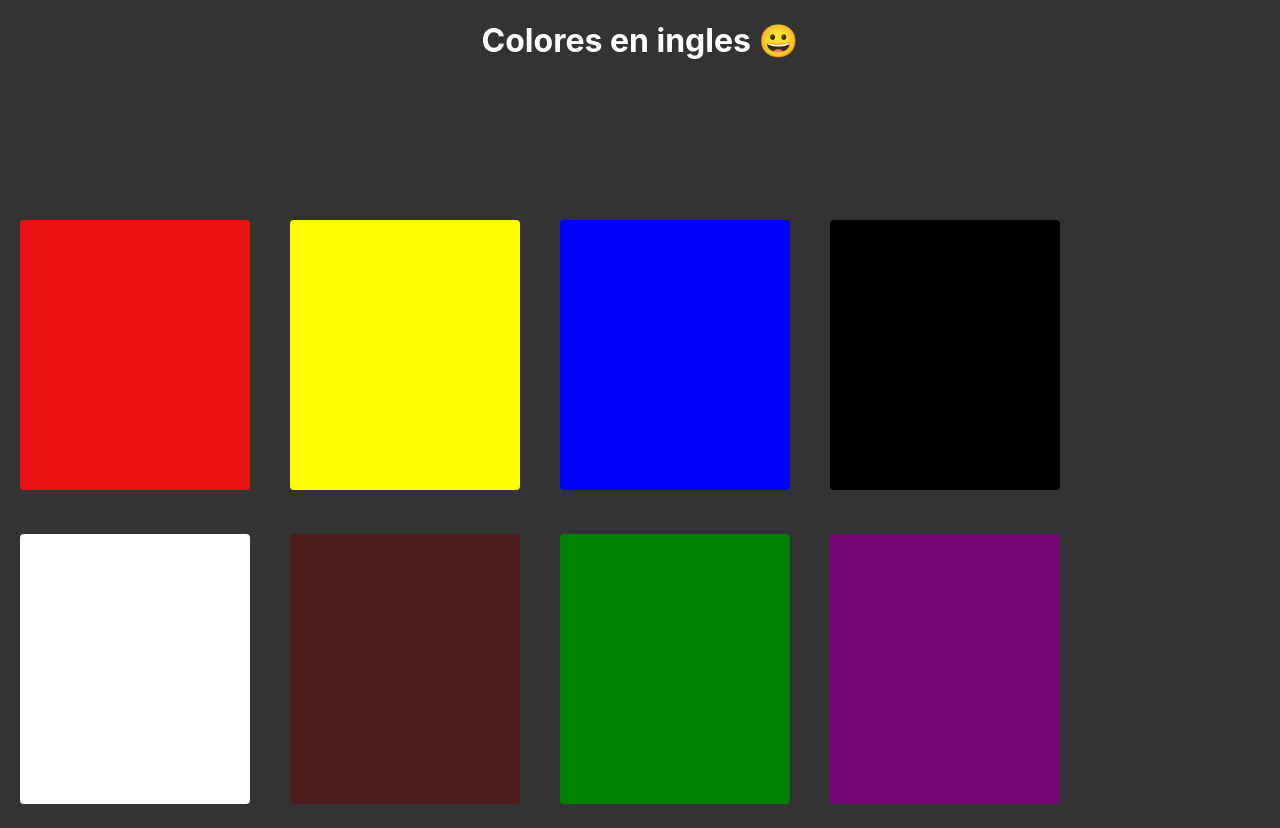
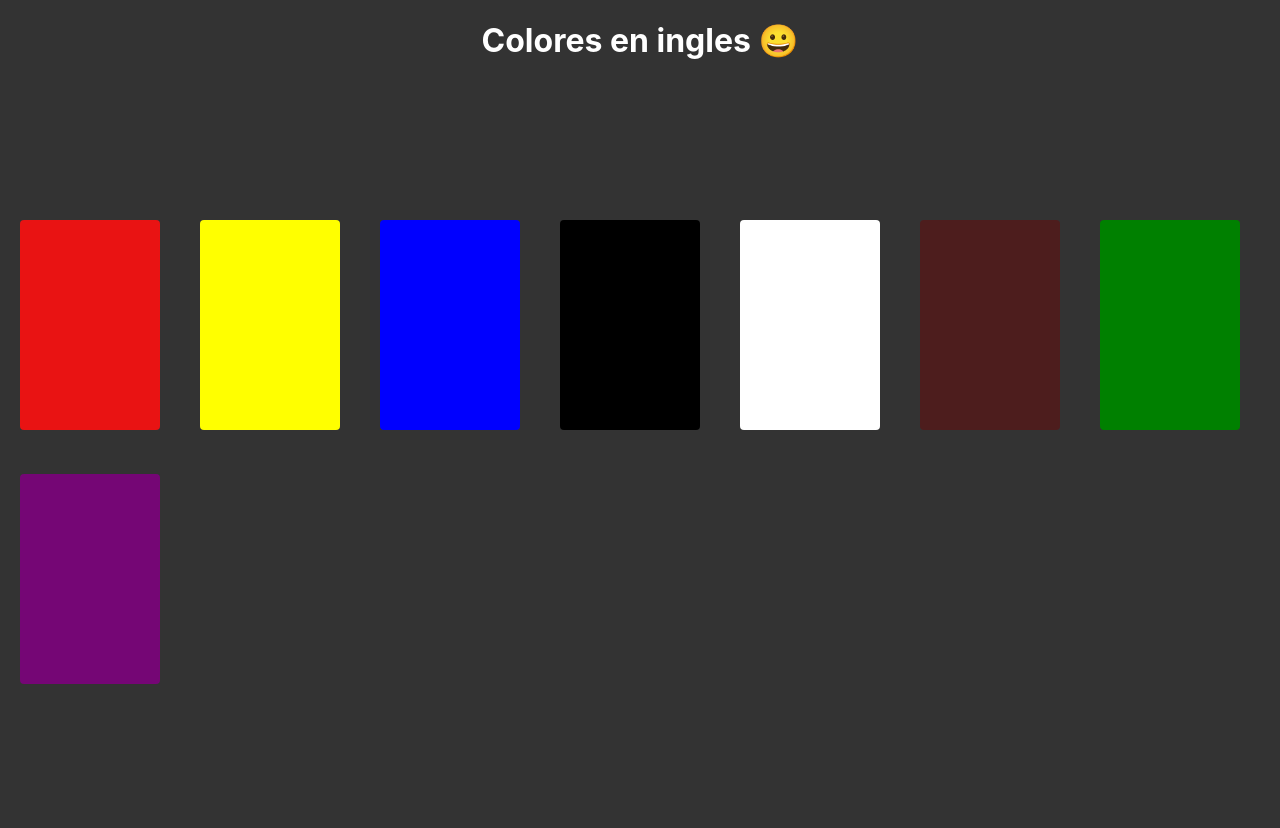
Before and after one commit to lalolipc/AprenderInglesReact, a React (Create React App) app: page / in a window 1280 px wide. After the commit the page ends 800 px from the top, so only its background shows below. Built offline with nearby package versions, Linux system fonts and the light colour scheme.

Commit message:
css fix width buttons

```diff
--- a/src/App.css
+++ b/src/App.css
@@ -22,8 +22,8 @@ body {
 .nota{
   position: relative;
   overflow: hidden;
-  width: 200px;
-  height: 240px;
+  width: 110px;
+  height: 180px;
   display: inline-block;
   border-radius: 4px;
   background-color: rgba(255, 255, 255, 0.45);
```
